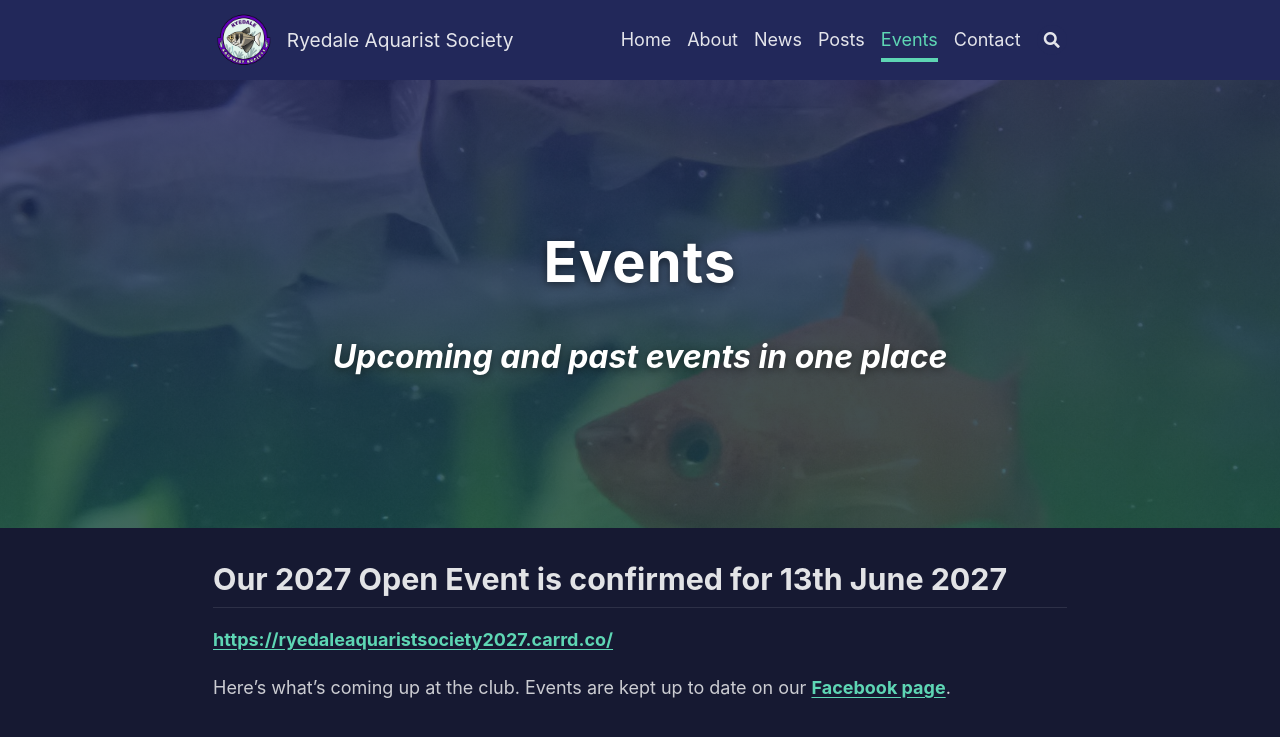
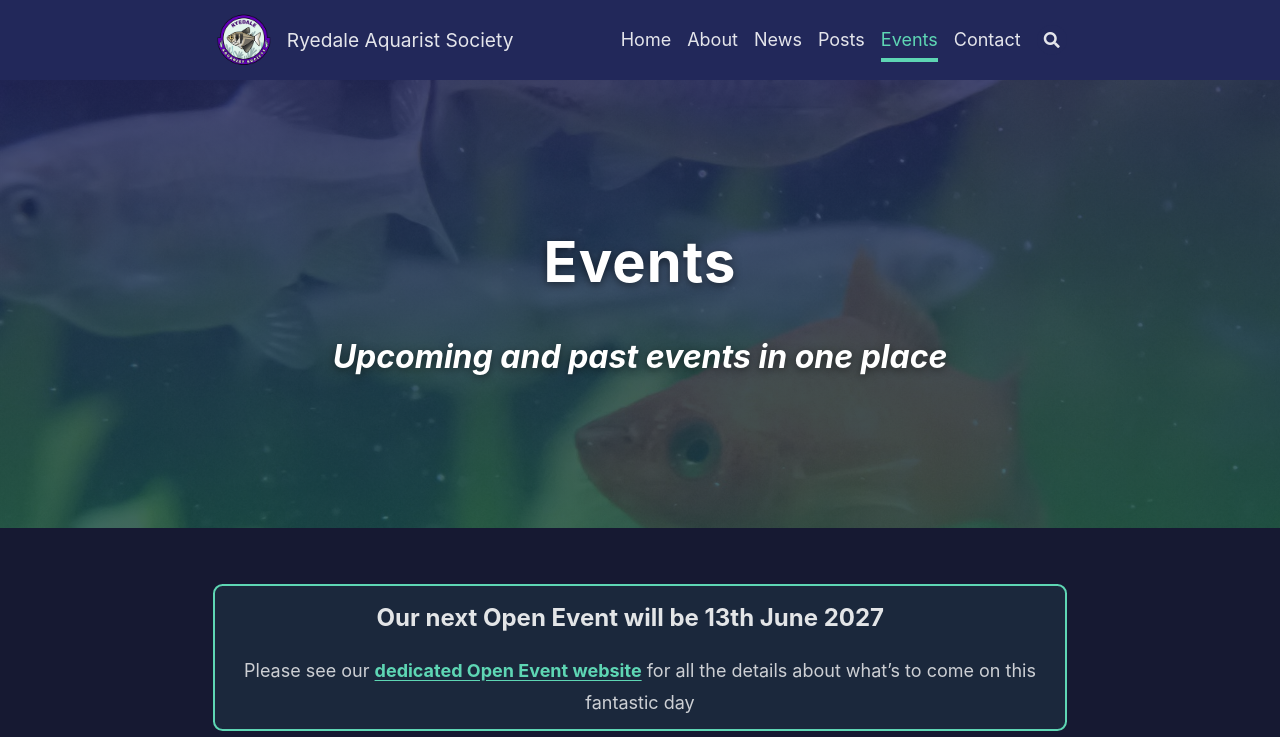
Before and after one commit to RyedaleAquaristSociety/ryedale-aquarist-society-main-site, a Jekyll site: the page built from events.md, in a window 1280 px wide. Shown: the top 737 px of the page. Built offline with Jekyll 4.4.1, drawn with Linux system fonts in a browser that asks for light colours; nearby versions of some CDN libraries; grey boxes are pictures that could not be loaded.

Commit message:
Add banner to events, fix underlines

```diff
--- a/_sass/custom.scss
+++ b/_sass/custom.scss
@@ -102,7 +102,8 @@
 // underline links inside paragraphs and lists of page text so they don't rely on colour alone
 .article__content > p a,
 .article__content > ul > li a,
-.article__content > ol > li a {
+.article__content > ol > li a,
+.event-banner > p a {
   text-decoration: underline;
   text-underline-offset: 0.15em;
 }
--- a/events.md
+++ b/events.md
@@ -6,8 +6,13 @@ excerpt: Upcoming and past events in one place
 facebook_page: https://www.facebook.com/p/Ryedale-Aquarist-Society-61588121637369/
 ---
 
-## Our 2027 Open Event is confirmed for 13th June 2027
-[https://ryedaleaquaristsociety2027.carrd.co/](https://ryedaleaquaristsociety2027.carrd.co/)
+<div class="event-banner" markdown="1">
+
+## Our next Open Event will be 13th June 2027
+
+Please see our [dedicated Open Event website<span class="visually-hidden"> (opens in a new window)</span>](https://ryedaleaquaristsociety2027.carrd.co/){:target="_blank" rel="noopener"} for all the details about what's to come on this fantastic day
+
+</div>
 
 Here's what's coming up at the club. Events are kept up to date on our
 [Facebook page]({{ page.facebook_page }}).
```
Also changed, not shown: index.md (+1 -1 lines).
